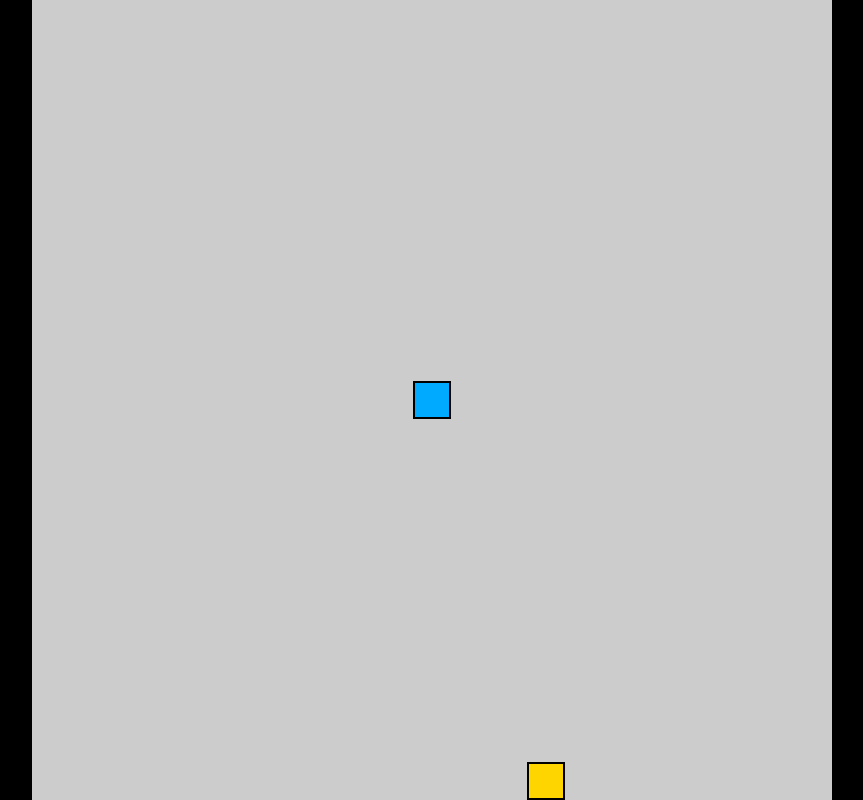
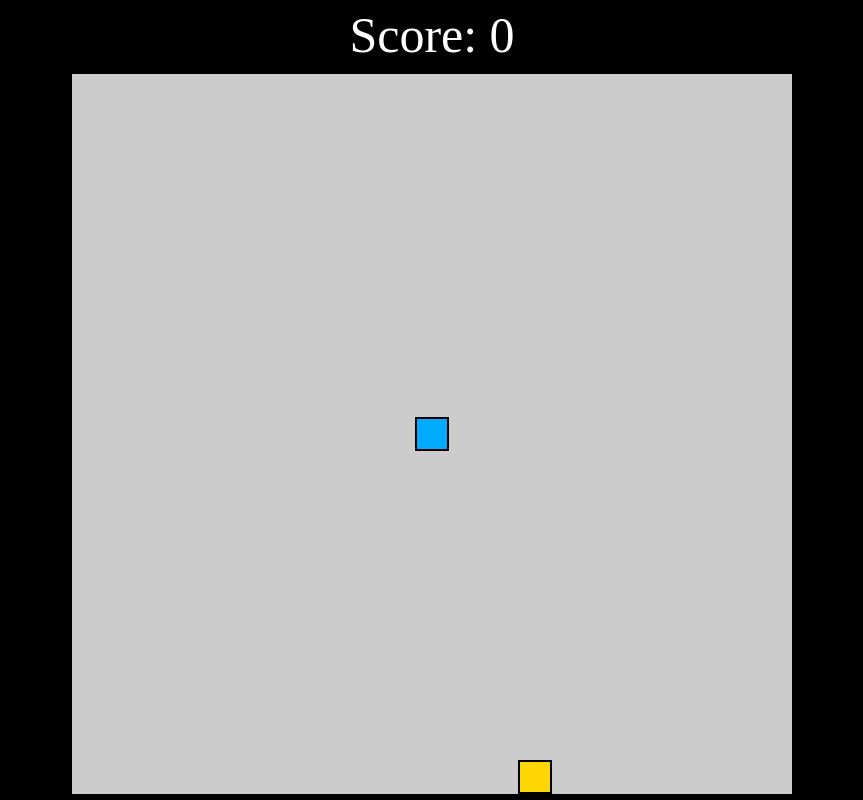
Before and after one commit to kenton682/snake-game, a plain HTML site: page index.html in a window 1280 px wide. Shown: the whole page, without its empty margins (208-1071 px from the left). Drawn offline with Linux system fonts and the light colour scheme.

Commit message:
added scoreboard

```diff
--- a/index.html
+++ b/index.html
@@ -9,6 +9,7 @@
             height: 100vh;
             width: 100vw;
             display: flex;
+            flex-direction: column;
             justify-content: center;
             align-items: center;
             margin: 0;
@@ -17,8 +18,8 @@
 
         #game-board {
             background-color: #ccc;
-            width: 100vmin;
-            height: 100vmin;
+            width: 90vmin;
+            height: 90vmin;
             display: grid;
             grid-template-rows: repeat(21, 1fr);
             grid-template-columns: repeat(21, 1fr);
@@ -33,10 +34,16 @@
             background-color: hsl(50,100%,50%);
             border: .25vmin solid black;
         }
+        #score {
+            color: white;
+            font-size: 50px;
+            padding-bottom: 10px;
+        }
     </style>
     <script src="game.js" defer type="module"></script>
 </head>
 <body>
+    <div id="score">Score: 0</div>
     <div id="game-board"></div>
 </body>
 </html>
--- a/snake.js
+++ b/snake.js
@@ -3,6 +3,7 @@ import { getInputDirection } from "./input.js";
 export const SNAKE_SPEED = 8;
 const snakeBody = [{x: 11, y: 11}];
 let newSegments = 0;
+let score = 0;
 
 export function update() {
     addSegments()
@@ -28,6 +29,8 @@ export function draw(gameBoard) {
 
   export function expandSnake(amount) {
     newSegments += amount
+    score += newSegments
+    document.getElementById('score').innerHTML = `Score: ${score}`
   }
 
   export function onSnake(position, {ignoreHead = false}={}){
```
